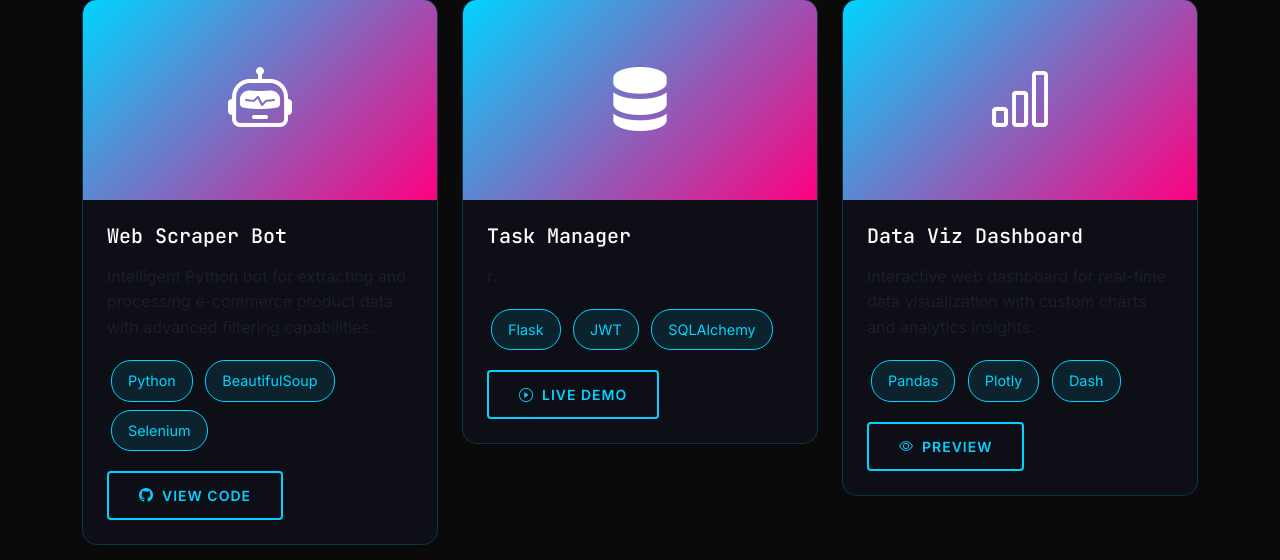
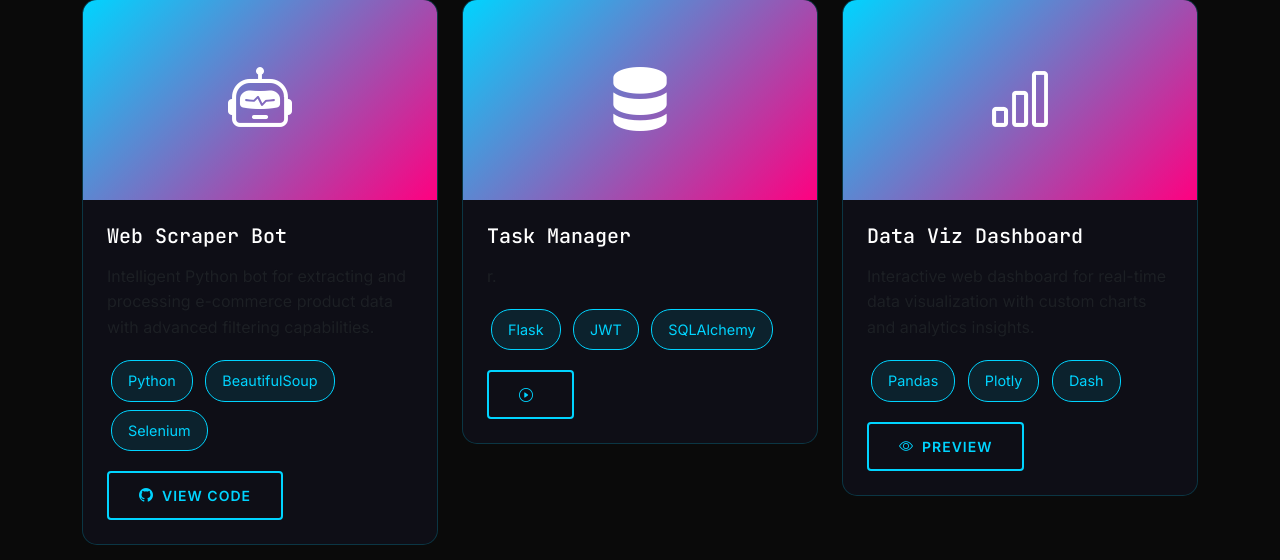
Before and after one commit to ja154/prtfo, a Flask app: page / in a window 1280 px wide. Shown: the part 2783-3343 px from the top of the page. Run offline with Flask 3, Linux system fonts and the light colour scheme; some libraries are stand-ins or nearby versions.

Commit message:
Update index.html

```diff
--- a/templates/index.html
+++ b/templates/index.html
@@ -692,7 +692,7 @@
                                 <span class="tech-badge">SQLAlchemy</span>
                             </div>
                             <a href="#" class="btn btn-neon btn-sm">
-                                <i class="bi bi-play-circle me-2"></i>Live Demo
+                                <i class="bi bi-play-circle me-2"></i>
                             </a>
                         </div>
                     </div>
```
